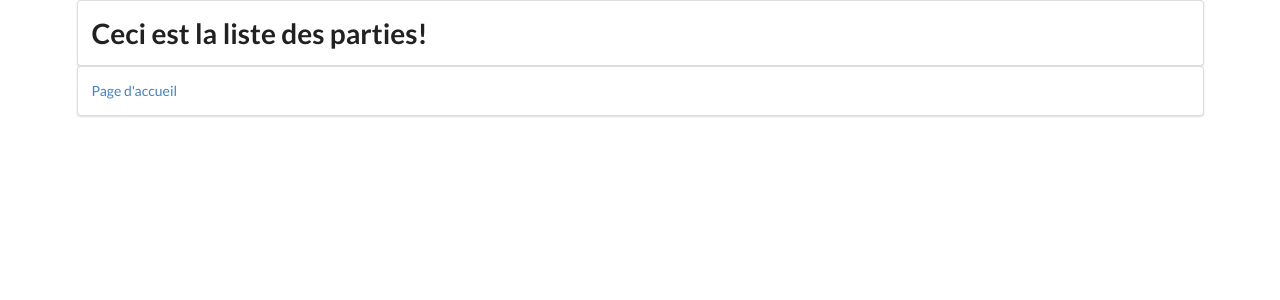
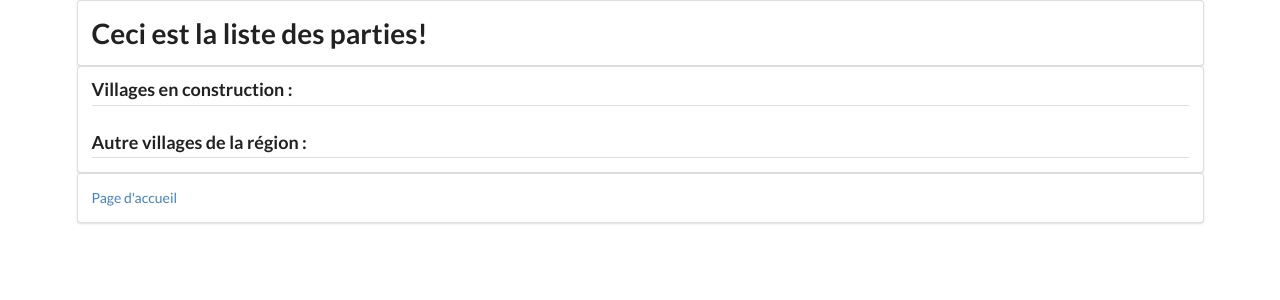
Before and after one commit to Slyces/Pleine_Lune, a Django app: page /gameList/ in a window 1280 px wide. Shown: the top 300 px of the page. Run offline with Django 3.2, Linux system fonts and the light colour scheme.

Commit message:
Updating the currentGame page

```diff
--- a/templates/website/gameList.html
+++ b/templates/website/gameList.html
@@ -14,6 +14,18 @@
     </div>
     <div class="ui container">
         <div class="ui segment">
+            <h3 class="ui dividing header">Villages en construction :</h3>
+            {% for game in gamesBeingCreated %}
+                <p>{{ game.name }}</p>
+            {% endfor %}
+            <h3 class="ui dividing header">Autre villages de la région :</h3>
+            {% for game in gamesStarted %}
+                <p>{{ game.name }}</p>
+            {% endfor %}
+        </div>
+    </div>
+    <div class="ui container">
+        <div class="ui segment">
            <p><a href="{% url 'home' %}">Page d'accueil</a></p>
         </div>
     </div>
--- a/website/models.py
+++ b/website/models.py
@@ -24,6 +24,7 @@ class Game(models.Model):
     name = models.TextField(max_length=50, blank=True)
     gamemode = models.TextField(max_length=50, blank=True)
     player = models.ManyToManyField(Player)
+    started = models.BooleanField(default=True)
     # @TODO Etat du jeu
 
 
--- a/website/views.py
+++ b/website/views.py
@@ -37,6 +37,9 @@ def current_game(request, game_id=0):
 
 
 def game_list(request):
+    #games_being_created=Game.objects.filter(started__exact=False)
+    #games_started=Game.objects.filter(started__exact=True)
+    #return render(request, 'website/gameList.html',context={'gamesStarted':games_started,'gamesBeingCreated':games_being_created})
     return render(request, 'website/gameList.html')
 
 
```
Also changed, not shown: db.sqlite3.
